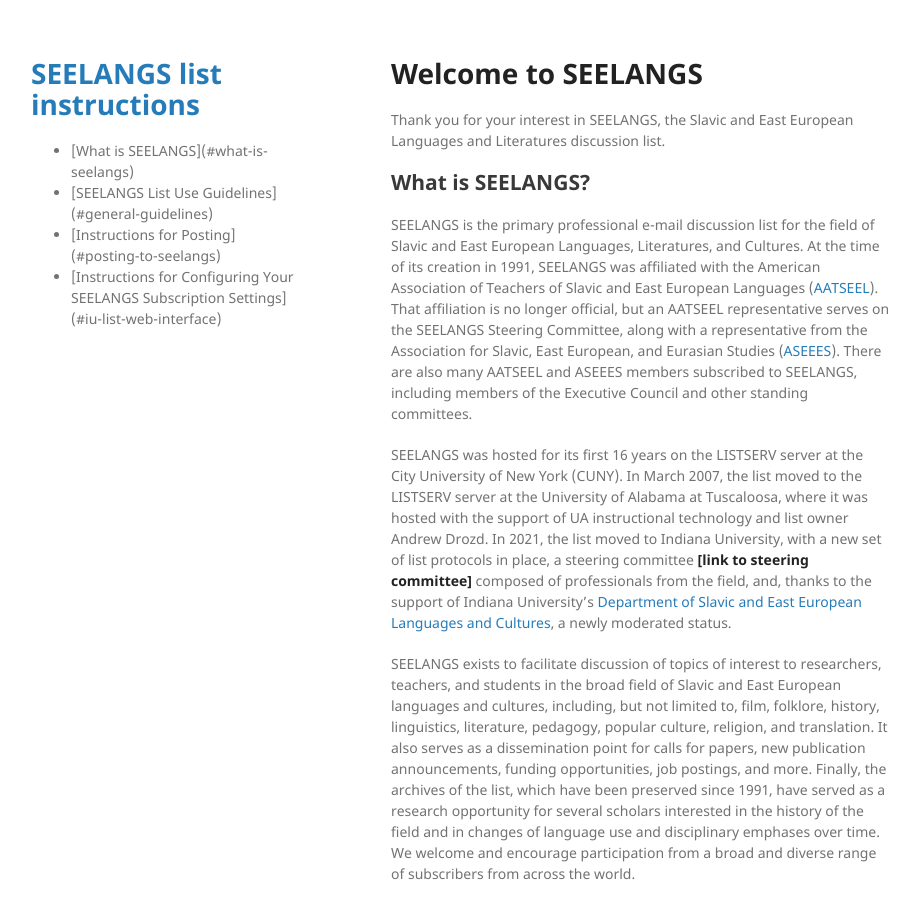
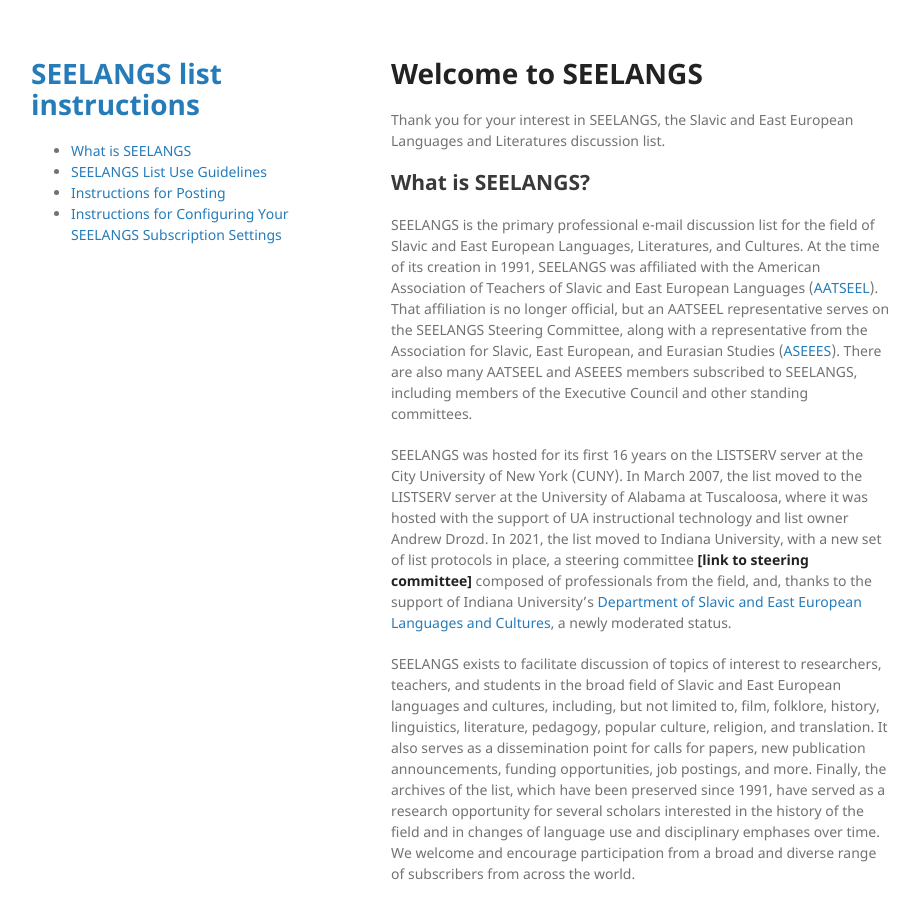
Before and after one commit to seelangs/seelangs.github.io, a Jekyll site: the page built from index.md, in a window 1280 px wide and 900 px high. Shown: the whole window, without its empty margins (179-1098 px from the left). Built offline with Jekyll 4.4.1, drawn with Linux system fonts in a browser that asks for light colours; the repository's description, which GitHub fills in, is left out; our own code applies the rules of GitHub Pages for plain Markdown files; part of the change alters nothing that is shown.

Commit message:
Markdown to HTML

```diff
--- a/_layouts/default.html
+++ b/_layouts/default.html
@@ -24,10 +24,10 @@
 
 
         <ul class="navigation">
-			<li>[What is SEELANGS](#what-is-seelangs)</li>
-			<li>[SEELANGS List Use Guidelines](#general-guidelines)</li>
-			<li>[Instructions for Posting](#posting-to-seelangs)</li>
-			<li>[Instructions for Configuring Your SEELANGS Subscription Settings](#iu-list-web-interface)</li>
+			<li><a href="#what-is-seelangs">What is SEELANGS</a></li>
+			<li><a href="#general-guidelines">SEELANGS List Use Guidelines</a></li>
+			<li><a href="#posting-to-seelangs">Instructions for Posting</a></li>
+			<li><a href="#iu-list-web-interface">Instructions for Configuring Your SEELANGS Subscription Settings</a></li>
 
         </ul>
         {% assign sorted = site.html_pages | sort:"rank" %}
```
